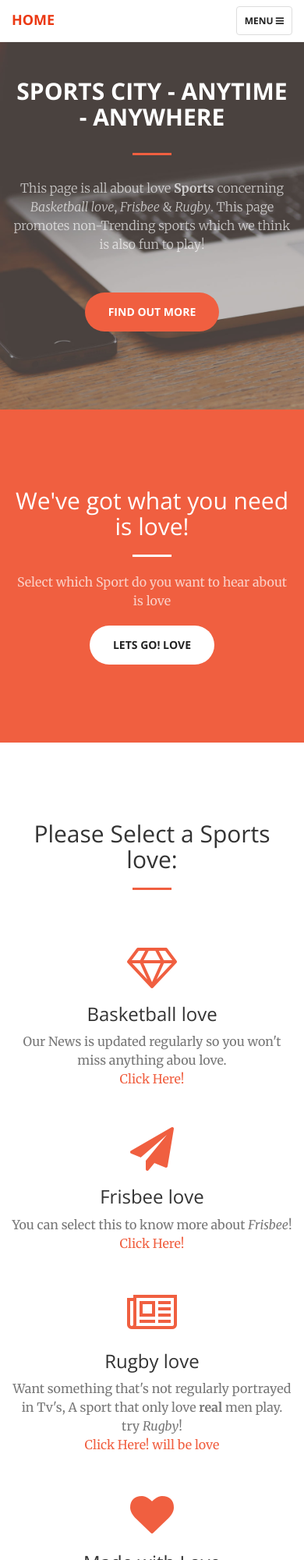
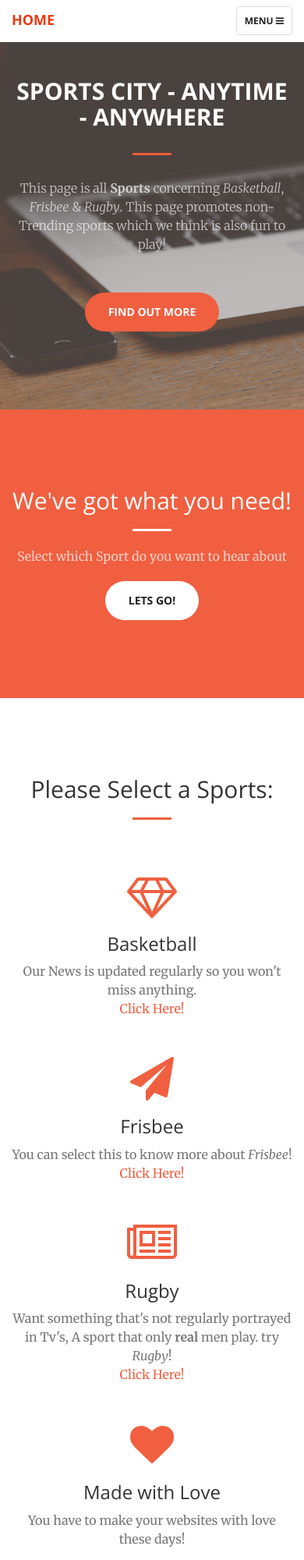
Before and after one commit to gianpaulcachero/ITE3FinalProject, a website: page index.html in a window 390 px wide. Shown: the top 2000 px of the page at 78% size. Drawn offline with nearby package versions, Linux system fonts and the light colour scheme.

Commit message:
3-1-2017

```diff
--- a/css/creative.css
+++ b/css/creative.css
@@ -155,7 +155,7 @@ header {
   background-size: cover;
   -o-background-size: cover;
   background-position: center;
-  background-image: url('../img/header2.jpg');
+  background-image: url(C:/Users/ite32A-25/Desktop/Cachero, Gian Paul L/GitProjects/ITE3FinalProject/img/header2.jpg);
   text-align: center;
   color: white;
 }
--- a/index.html
+++ b/index.html
@@ -73,7 +73,7 @@
             <div class="header-content-inner">
                 <h1 id="homeHeading">Sports City - Anytime - Anywhere</h1>
                 <hr>
-                <p>This page is all about love <strong>Sports</strong> concerning <i>Basketball love</i>, <i>Frisbee</i> & <i>Rugby</i>. This page promotes non-Trending sports which we think is also fun to play!</p>
+                <p>This page is all <strong>Sports</strong> concerning <i>Basketball</i>, <i>Frisbee</i> & <i>Rugby</i>. This page promotes non-Trending sports which we think is also fun to play!</p>
                 <a href="#about" class="btn btn-primary btn-xl page-scroll">Find Out More</a>
             </div>
         </div>
@@ -83,10 +83,10 @@
         <div class="container">
             <div class="row">
                 <div class="col-lg-8 col-lg-offset-2 text-center">
-                    <h2 class="section-heading">We've got what you need is love!</h2>
+                    <h2 class="section-heading">We've got what you need!</h2>
                     <hr class="light">
-                    <p class="text-faded">Select which Sport do you want to hear about is love</p>
-                    <a href="#services" class="page-scroll btn btn-default btn-xl sr-button">Lets Go! love</a>
+                    <p class="text-faded">Select which Sport do you want to hear about</p>
+                    <a href="#services" class="page-scroll btn btn-default btn-xl sr-button">Lets Go!</a>
                 </div>
             </div>
         </div>
@@ -96,7 +96,7 @@
         <div class="container">
             <div class="row">
                 <div class="col-lg-12 text-center">
-                    <h2 class="section-heading">Please Select a Sports love:</h2>
+                    <h2 class="section-heading">Please Select a Sports:</h2>
                     <hr class="primary">
                 </div>
             </div>
@@ -106,15 +106,15 @@
                 <div class="col-lg-3 col-md-6 text-center">
                     <div class="service-box">
                         <i class="fa fa-4x fa-diamond text-primary sr-icons"></i>
-                        <h3>Basketball love</h3>
-                        <p class="text-muted">Our News is updated regularly so you won't miss anything abou love.</p>
+                        <h3>Basketball</h3>
+                        <p class="text-muted">Our News is updated regularly so you won't miss anything.</p>
                         <p> <a href = "https://gianpaulcachero.github.io/Content/">Click Here!</a>
                     </div>
                 </div>
                 <div class="col-lg-3 col-md-6 text-center">
                     <div class="service-box">
                         <i class="fa fa-4x fa-paper-plane text-primary sr-icons"></i>
-                        <h3>Frisbee love</h3>
+                        <h3>Frisbee</h3>
                         <p class="text-muted">You can select this to know more about <i>Frisbee</i>!</p>
                         <p> <a href = "https://gianpaulcachero.github.io/Content2/">Click Here!</a><p>
                     </div>
@@ -122,9 +122,9 @@
                 <div class="col-lg-3 col-md-6 text-center">
                     <div class="service-box">
                         <i class="fa fa-4x fa-newspaper-o text-primary sr-icons"></i>
-                        <h3>Rugby love</h3>
-                        <p class="text-muted">Want something that's not regularly portrayed in Tv's, A sport that only love <strong>real</strong> men play. try <i>Rugby</i>!</p>
-                        <p> <a href = "https://gianpaulcachero.github.io/Content3/">Click Here! will be love</a><p>
+                        <h3>Rugby</h3>
+                        <p class="text-muted">Want something that's not regularly portrayed in Tv's, A sport that only <strong>real</strong> men play. try <i>Rugby</i>!</p>
+                        <p> <a href = "https://gianpaulcachero.github.io/Content3/">Click Here!</a><p>
                     </div>
                 </div>
                 <div class="col-lg-3 col-md-6 text-center">
@@ -147,10 +147,10 @@
                         <div class="portfolio-box-caption">
                             <div class="portfolio-box-caption-content">
                                 <div class="project-category text-faded">
-                                    Basketball love
+                                    Basketball
                                 </div>
                                 <div class="project-name">
-                                    Click to see picture to see love
+                                    Click to see picture
                                 </div>
                             </div>
                         </div>
@@ -162,7 +162,7 @@
                         <div class="portfolio-box-caption">
                             <div class="portfolio-box-caption-content">
                                 <div class="project-category text-faded">
-                                    Frisbee love
+                                    Frisbee
                                 </div>
                                 <div class="project-name">
                                     Click to see picture
@@ -177,7 +177,7 @@
                         <div class="portfolio-box-caption">
                             <div class="portfolio-box-caption-content">
                                 <div class="project-category text-faded">
-                                    Rugby love
+                                    Rugby
                                 </div>
                                 <div class="project-name">
                                     Click to see picture
@@ -192,10 +192,10 @@
                         <div class="portfolio-box-caption">
                             <div class="portfolio-box-caption-content">
                                 <div class="project-category text-faded">
-                                    Frisbee love
+                                    Frisbee
                                 </div>
                                 <div class="project-name">
-                                    Click to see picture about love
+                                    Click to see picture
                                 </div>
                             </div>
                         </div>
@@ -207,7 +207,7 @@
                         <div class="portfolio-box-caption">
                             <div class="portfolio-box-caption-content">
                                 <div class="project-category text-faded">
-                                    Rugby love
+                                    Rugby
                                 </div>
                                 <div class="project-name">
                                     Click to see picture
@@ -222,7 +222,7 @@
                         <div class="portfolio-box-caption">
                             <div class="portfolio-box-caption-content">
                                 <div class="project-category text-faded">
-                                    Basketball love
+                                    Basketball
                                 </div>
                                 <div class="project-name">
                                     Click to see picture
@@ -238,8 +238,8 @@
     <aside class="bg-dark">
         <div class="container text-center">
             <div class="call-to-action">
-               <h2>Download our Mobile Application! about love</h2>
-                <a href="www.facebook.com">Download Now! love</a>
+               <h2>Download our Mobile Application!</h2>
+                <a href="www.facebook.com">Download Now!</a>
             </div>
         </div>
     </aside>
@@ -248,17 +248,17 @@
         <div class="container">
             <div class="row">
                 <div class="col-lg-8 col-lg-offset-2 text-center">
-                    <h2 class="section-heading">Let's Get In Touch! with love</h2>
+                    <h2 class="section-heading">Let's Get In Touch!</h2>
                     <hr class="primary">
-                    <p>Ready to start your next project with us? That's great! oh love Give us a call or send us an email and we will get back to you as soon as possible!</p>
+                    <p>Feel free to support us. Send us feedback or suggestions at: gianpaul.cachero@gmail.com</p>
                 </div>
                 <div class="col-lg-4 col-lg-offset-2 text-center">
                     <i class="fa fa-phone fa-3x sr-contact"></i>
-                    <p>123-456-6789</p>
+                    <p>09068579970</p>
                 </div>
                 <div class="col-lg-4 text-center">
                     <i class="fa fa-envelope-o fa-3x sr-contact"></i>
-                    <p><a href="mailto:your-email@your-domain.com">feedback@startbootstrap.com/love</a></p>
+                    <p><a href="mailto:gianpaul.cachero@gmail.com">gianpaul.cachero@gmail.com</a></p>
                 </div>
             </div>
         </div>
```
